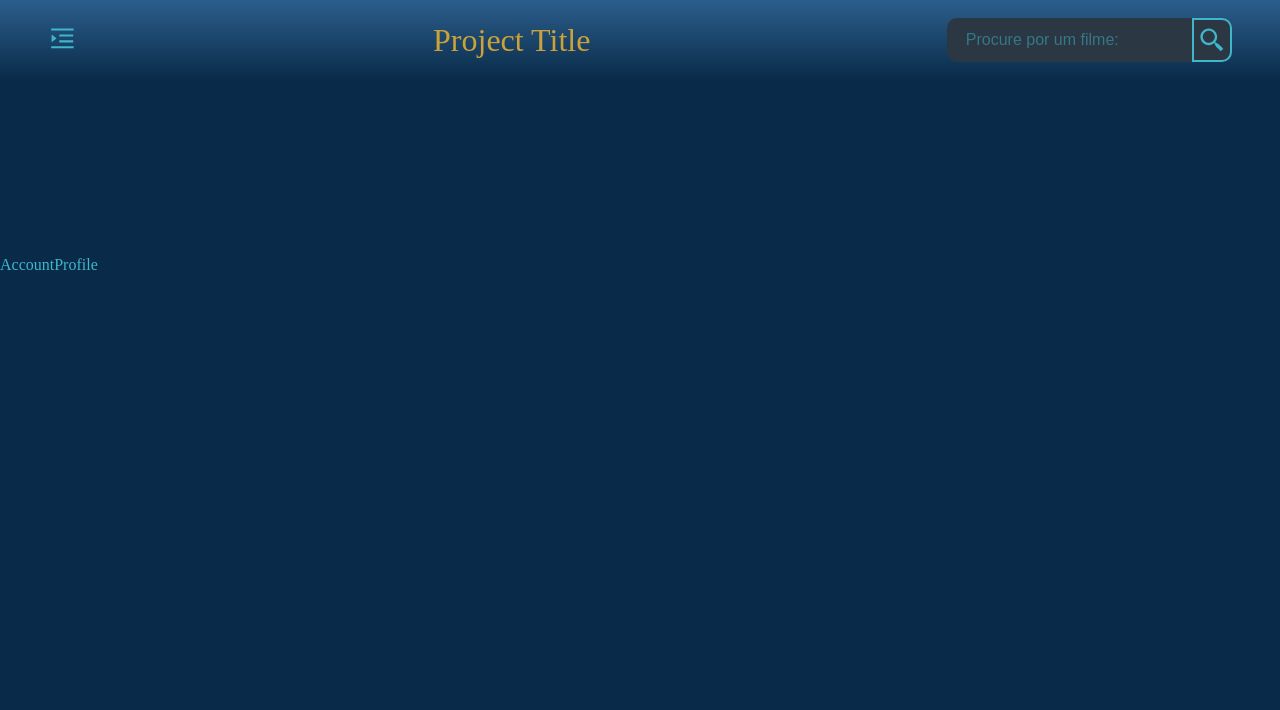
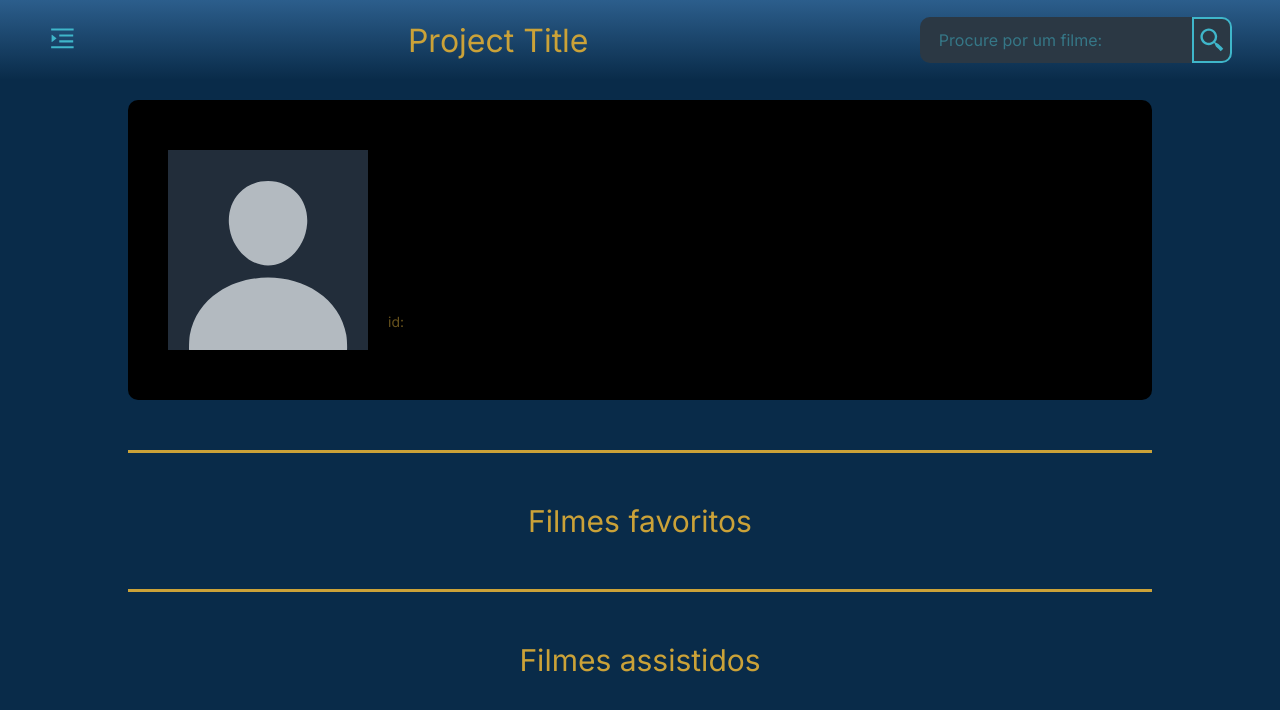
Before and after one commit to JoaoSchmitz/Comunidade-para-Cinefilos, a React (Create React App) app: page /profile in a window 1280 px wide. Shown: the top 710 px of the page. Built offline with nearby package versions, Linux system fonts and the light colour scheme; no server answers.

Commit message:
Fazendo mudanças na página de usuário e na página de login

```diff
--- a/public/index.html
+++ b/public/index.html
@@ -24,6 +24,9 @@
       work correctly both with client-side routing and a non-root public URL.
       Learn how to configure a non-root public URL by running `npm run build`.
     -->
+    <link rel="preconnect" href="https://fonts.googleapis.com">
+    <link rel="preconnect" href="https://fonts.gstatic.com" crossorigin>
+    <link href="https://fonts.googleapis.com/css2?family=Inter&display=swap" rel="stylesheet">
     <title>React App</title>
   </head>
   <body>
--- a/src/components/UserCard/index.js
+++ b/src/components/UserCard/index.js
@@ -2,16 +2,20 @@ import React from 'react'
 import useAuth from '../../hooks/useAuth'
 import * as C from './style'
 import profile from './avatar.svg'
+import { Link } from 'react-router-dom'
 
 const UserCard = () => {
 
   const { userInfo } = useAuth()
 
   return (
-    <C.User>
+    <Link to="/profile">
+      <C.User>
         <C.Imagem src={profile} />
         <C.Span>{userInfo.username}</C.Span>
-    </C.User>
+      </C.User>
+    </Link>
+
   )
 }
 
--- a/src/components/UserCard/style.js
+++ b/src/components/UserCard/style.js
@@ -2,10 +2,10 @@ import styled from "styled-components";
 
 export const User = styled.div`
     height: 80%;
-    padding: 5px 10px;
-    font-size: 18px;
+    padding: 10px 10px;
+    font-size: 14px;
     color: white;
-    background-color: lightblue;
+    background-color: var(--secondColor);
     border-radius: 5px;
 
     display: flex;
@@ -15,8 +15,8 @@ export const User = styled.div`
 
 export const Imagem = styled.img`
     display: block;
-    height: 80px;
-    width: 80px;
+    height: 30px;
+    width: 30px;
     border-radius: 50%;
 `
 
--- a/src/pages/AccountProfile/index.js
+++ b/src/pages/AccountProfile/index.js
@@ -1,9 +1,31 @@
 import React from 'react'
+import useAuth from '../../hooks/useAuth'
 import * as C from './style'
+import profile from '../../components/UserCard/avatar.svg'
+
 
 const AccountProfile = () => {
+
+  const { userInfo } = useAuth()
+
   return (
-    <C.Main>AccountProfile</C.Main>
+    <C.Main>
+      <C.UserInformation>
+        <C.UserIcon src={profile}/>
+        <C.Userdata>
+          <C.Username>
+            {userInfo.username}
+          </C.Username>
+          <C.Discrete>
+            id: {userInfo.id}
+          </C.Discrete>
+        </C.Userdata>
+
+      </C.UserInformation>
+
+      <C.ListTitle>Filmes favoritos</C.ListTitle>
+      <C.ListTitle>Filmes assistidos</C.ListTitle>
+    </C.Main>
   )
 }
 
--- a/src/pages/AccountProfile/style.js
+++ b/src/pages/AccountProfile/style.js
@@ -1,5 +1,51 @@
 import styled from "styled-components";
 
 export const Main = styled.main`
-    margin-top: 20%;
+    margin-top: 100px;
+    margin-left: 10%;
+    margin-right: 10%;
 `
+
+export const UserInformation = styled.div`
+    display: flex;
+    background-color: black;
+    margin: 0;
+    width: 100%;
+    padding: 50px 40px;
+    border-radius: 10px;
+
+    margin-bottom: 50px;
+`
+
+export const UserIcon = styled.img`
+    height: 200px;
+    width: 200px;
+`
+
+export const Username = styled.span`
+    color: var(--textColor);
+`
+export const Userdata = styled.div`
+    display: flex;
+    padding: 20px;
+    align-items: flex-start;
+    justify-content: space-between;
+    flex-direction: column;
+`
+
+export const Discrete = styled.span`
+    font-size: 14px;
+    color: var(--textColor2);
+    opacity: .5;
+`
+
+export const ListTitle = styled.h3`
+    color: var(--textColor2);
+    font-size: 30px;
+    font-weight: 100;
+    text-align: center;
+
+    border-top: 3px solid var(--textColor2);
+    padding-top: 50px;
+    margin-bottom: 50px;
+`
--- a/src/pages/Login/index.js
+++ b/src/pages/Login/index.js
@@ -1,5 +1,4 @@
 import React, { useEffect } from 'react'
-import { Link } from 'react-router-dom'
 import useAuth from '../../hooks/useAuth'
 import * as C from './style'
 
@@ -13,8 +12,10 @@ const Login = () => {
 
     return (
         <C.Main>
-            <div>O login foi realizado com sucesso!</div>
-            <Link to="/profile">Acessar sua conta</Link>
+            <C.Mensagem>O login foi realizado com sucesso!</C.Mensagem>
+            <C.Redirecionar>
+                <C.StyledLink to="/profile">Clique aqui</C.StyledLink> para acessar sua conta
+            </C.Redirecionar>
         </C.Main>
     )
 }
--- a/src/pages/Login/style.js
+++ b/src/pages/Login/style.js
@@ -1,5 +1,25 @@
+import { Link } from "react-router-dom";
 import styled from "styled-components";
 
 export const Main = styled.main`
-    margin-top: 20%;
+    margin: 20% 10% 0;
 `
+
+export const Mensagem = styled.span`
+    font-size: 45px;
+    display: block;
+    font-weight: bold;
+    margin-bottom: 30px;
+`
+
+export const Redirecionar = styled.span`
+    font-size: 30px;
+`
+
+export const StyledLink = styled(Link)`
+    color: var(--textColor2);
+
+    &:hover{
+        text-decoration: underline;
+    }
+`
--- a/src/styles/global.js
+++ b/src/styles/global.js
@@ -7,6 +7,8 @@ export const GlobalStyle = createGlobalStyle`
         box-sizing: border-box;
         text-decoration: none;
         scroll-behavior: smooth;
+
+        font-family: 'Inter', sans-serif;
     }
 
     html {
```
